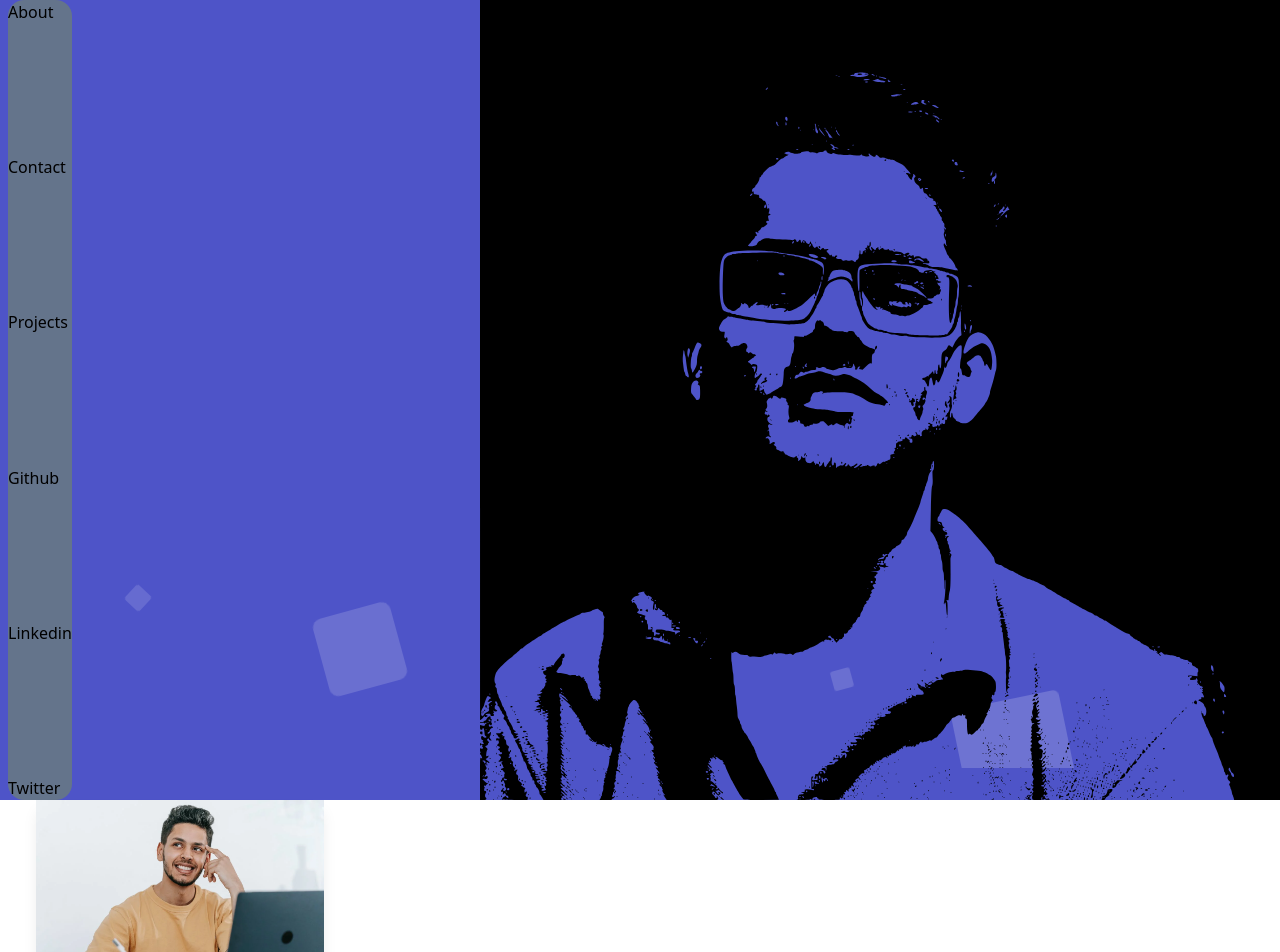
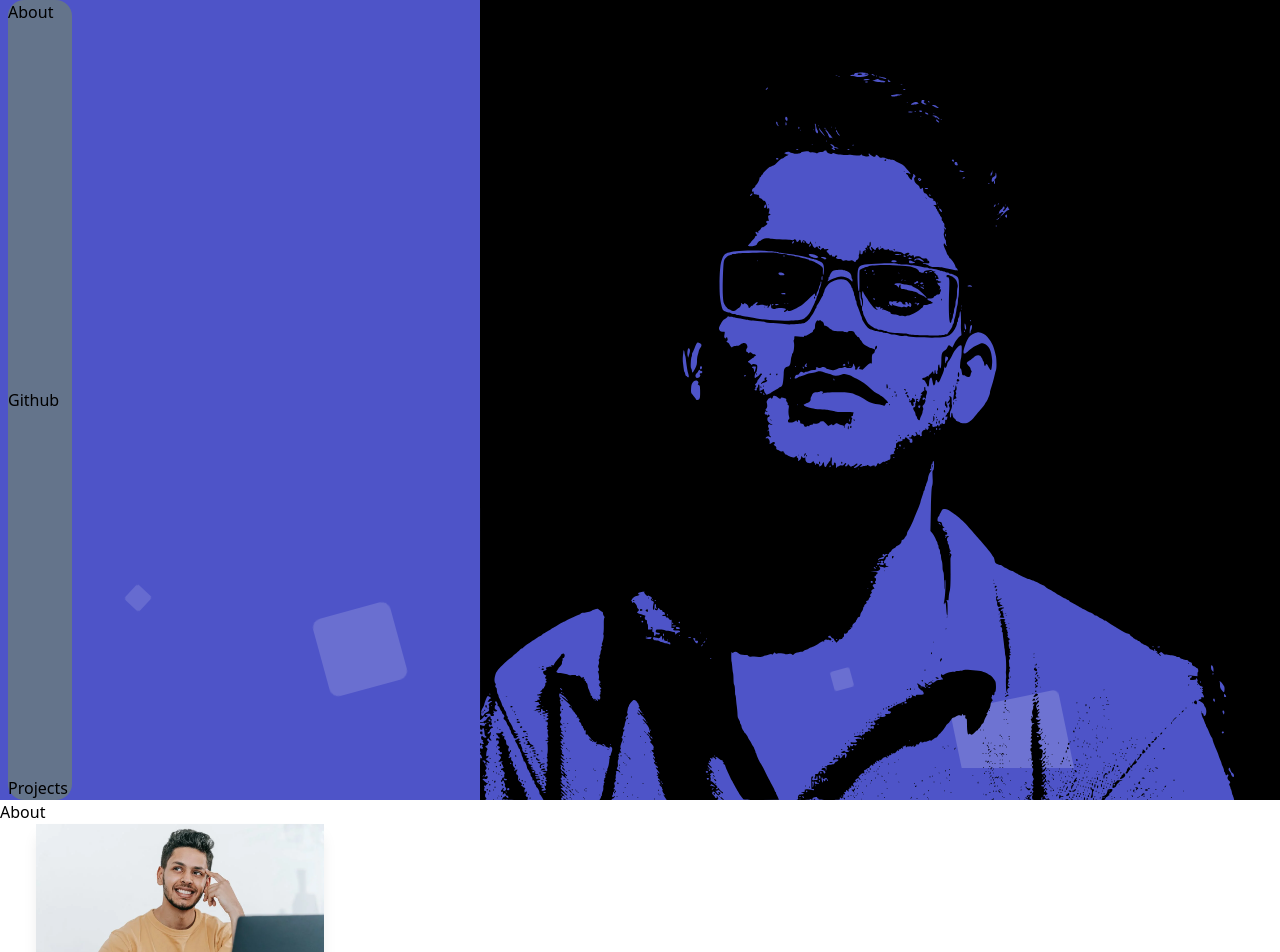
Before and after one commit to adityaslyf/Portfolio, a React (Vite) app: page /about in a window 1280 px wide. Shown: the top 952 px of the page. Built offline with nearby package versions, Linux system fonts and the light colour scheme.

Commit message:
react router in navbar added

```diff
--- a/src/App.jsx
+++ b/src/App.jsx
@@ -1,13 +1,16 @@
-import "./App.css";
+import { Routes, Route } from "react-router-dom";
+
 import Navbar from "./Components/Navbar";
 import ProfileImg from "./assets/aditya.svg";
- import ProjectCards from "./Components/ProjectCards";
+import ProjectCards from "./Components/ProjectCards";
+import About from "./Components/Pages/About";
+import Contact from "./Components/Pages/Contact";
 
 function App() {
   return (
     <>
-
-      <div className=" area">
+      <div className=" m-0 p-0 ">
+         <div className=" area">
         <ul className="circles">
           <li></li>
           <li></li>
@@ -21,13 +24,26 @@ function App() {
           <li></li>
         </ul>
       </div>
-      <img src={ProfileImg} className=" h-[100vh] absolute right-0" alt="" />
-      <Navbar />
-      <div className=" bg-yellow-500 w-72 rounded-lg mx-9">
-      <ProjectCards/>
+      <div className="">
+      <img
+          src={ProfileImg}
+          className="    absolute right-0 h-full objec"
+          alt=""
+        />
+        <Navbar />
+        <Routes>
+          {/* <Route path="/" element={<Home />} />  */}
+          <Route path="/about" element={<About />} />
+          <Route path="/contact" element={<Contact />} />
+          {/* <Route path="/projects" element={<Projects />} /> */}
+        </Routes>
+
+        </div>
+
+        <div className=" bg-yellow-500 w-72 rounded-lg mx-9">
+          <ProjectCards />
+        </div>
       </div>
-
-
     </>
   );
 }
--- a/src/Components/Navbar.jsx
+++ b/src/Components/Navbar.jsx
@@ -1,23 +1,59 @@
-import {Link,Routes,Route} from "react-router-dom";
-import ProjectCards from "./ProjectCards";
+// import {
+//   Link,
+//   createBrowserRouter,
+//   RouterProvider,
+//   Route,
+//   createRoutesFromElements,
+// } from "react-router-dom";
+// // import ProjectCards from "./ProjectCards";
+
+// const router = createBrowserRouter(
+//   createRoutesFromElements(
+//     <Route>
+//       <Route path="/" element={<Home />} />
+//     </Route>
+//   )
+// );
+
+// const Navbar = () => {
+//   return (
+//     <>
+//
+//         <span>
+//           <Link to="/www.google.com">About</Link>
+//         </span>
+//         <span>Contact</span>
+//         <span>Projects</span>
+//         <span>Github</span>
+//         <span>Linkedin</span>
+//         <span>Twitter</span>
+//       </div>
+//       <RouterProvider router={router} />
+//     </>
+//   );
+// };
+
+// export default Navbar;
+
+import { NavLink } from "react-router-dom";
+
 const Navbar = () => {
   return (
-    <>
+    <nav>
 
-        <div className=" bg-slate-500 flex flex-col justify-between h-[100vh] w-16 rounded-2xl mx-2">
-          <span>
-            <Link to="/www.google.com">About</Link>
-          </span>
-          <span>Contact</span>
-          <span>Projects</span>
-          <span>Github</span>
-          <span>Linkedin</span>
-          <span>Twitter</span>
-        </div>
+        <ul className=" bg-slate-500 flex flex-col justify-between h-[100vh] w-16 rounded-2xl mx-2">
+          <li>
+            <NavLink to="./about">About</NavLink>
+          </li>
+          <li>
+            <NavLink to="./github">Github</NavLink>
+          </li>
+          <li>
+            <NavLink to="./projects">Projects</NavLink>
+          </li>
+        </ul>
 
-
-    </>
+    </nav>
   );
 };
-
 export default Navbar;
--- /dev/null
+++ b/src/Components/Pages/About.jsx
@@ -0,0 +1,7 @@
+
+const About = () => {
+  return (
+    <div>About</div>
+  )
+}
+export default About;
--- /dev/null
+++ b/src/Components/Pages/Contact.jsx
@@ -0,0 +1,6 @@
+const Contact = () => {
+  return (
+    <div>Contact</div>
+  )
+}
+export default Contact
--- /dev/null
+++ b/src/Components/Pages/index.js
@@ -0,0 +1,2 @@
+export * from './About'
+export * from './Contact'
```
Also changed, not shown: src/Components/Pages/Github.jsx (added).
